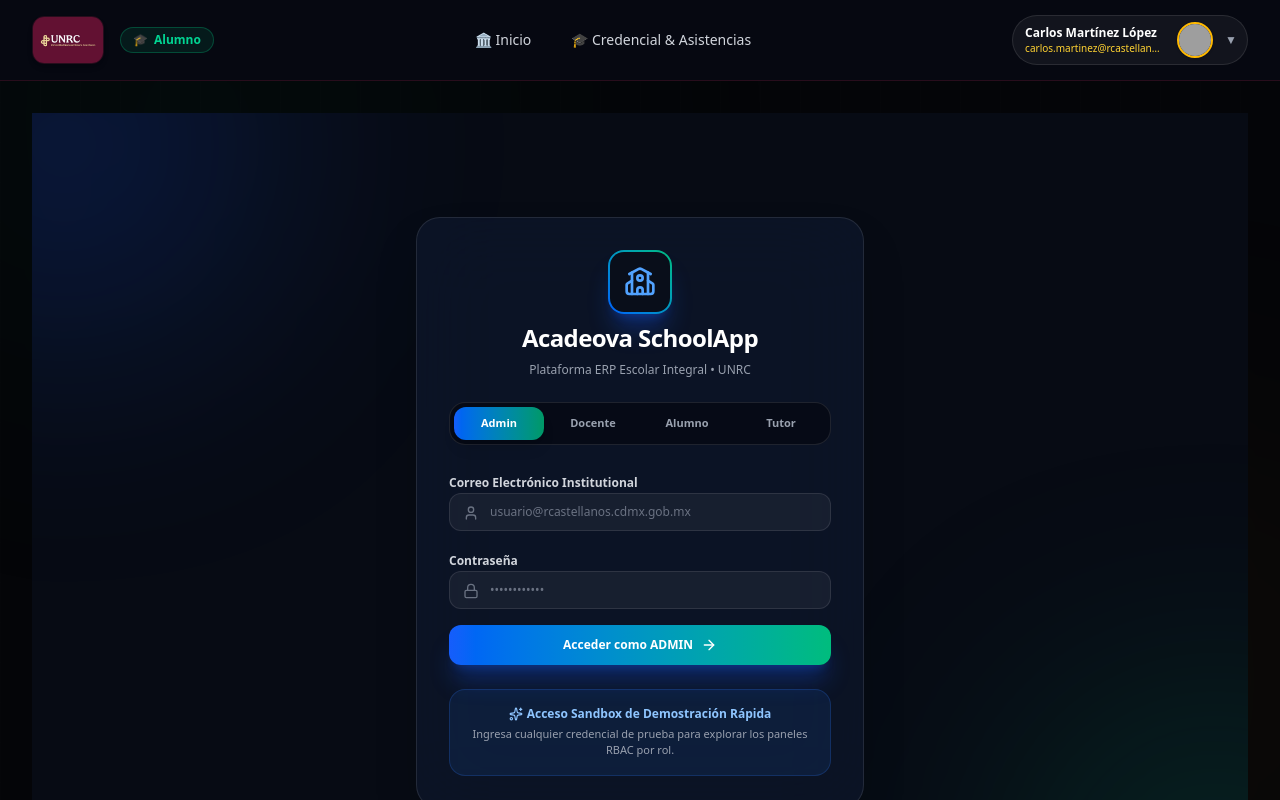
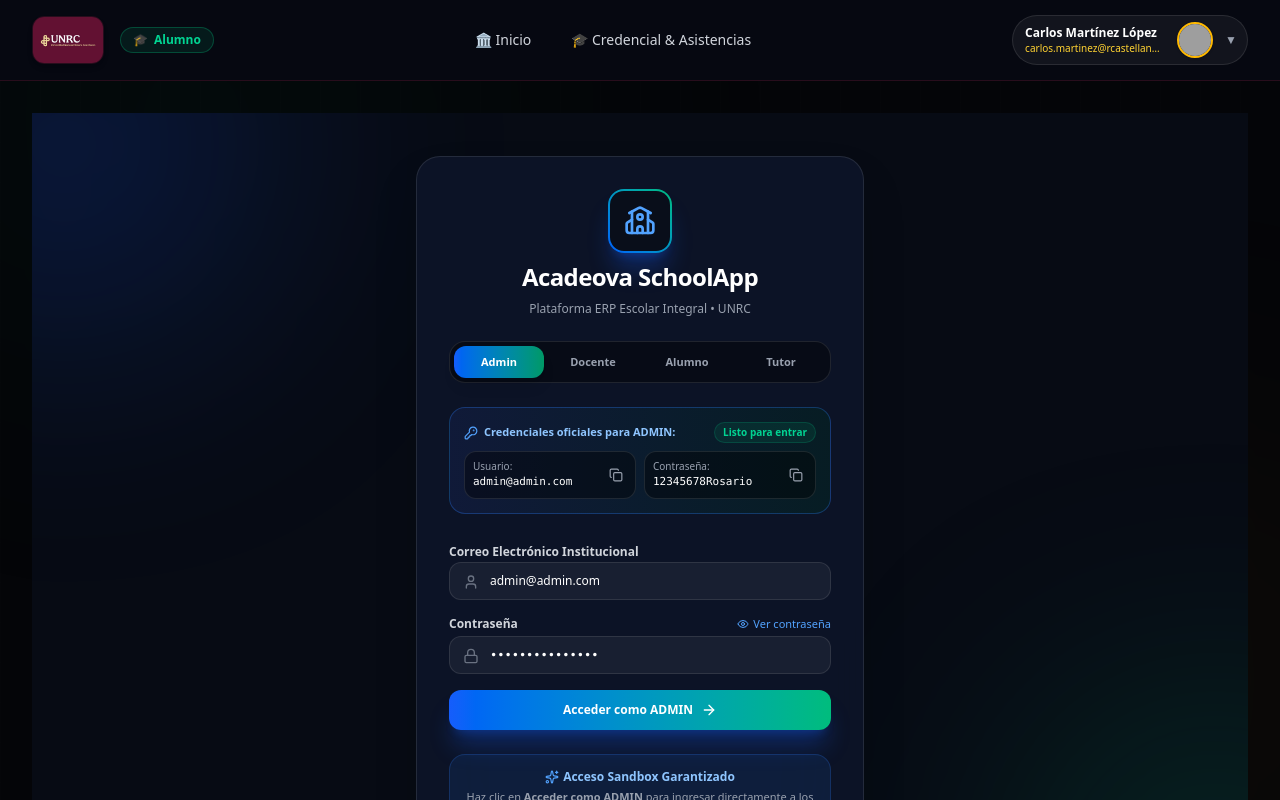
Before and after one commit to adriandoct/universidadUNRC, a Next.js app: page /login in a window 1280 px wide. Shown: the top 800 px of the page. Built offline with nearby package versions, Linux system fonts and the light colour scheme; no server answers; grey boxes are pictures that could not be loaded.

Commit message:
fix(auth): enable demo session cookies in middleware and show credentials on login

```diff
--- a/src/app/(auth)/login/page.tsx
+++ b/src/app/(auth)/login/page.tsx
@@ -1,18 +1,68 @@
 "use client";
 
 import React, { useState } from 'react';
-import Link from 'next/link';
 import { useRouter } from 'next/navigation';
 import { createClient } from '../../../utils/supabase/client';
-import { ShieldCheck, User, Lock, ArrowRight, School, Sparkles } from 'lucide-react';
+import {
+  ShieldCheck,
+  User,
+  Lock,
+  ArrowRight,
+  School,
+  Sparkles,
+  Eye,
+  EyeOff,
+  Copy,
+  Check,
+  KeyRound,
+  ShieldAlert
+} from 'lucide-react';
+
+const ROLE_PRESETS = {
+  admin: {
+    email: 'admin@admin.com',
+    password: '12345678Rosario',
+    label: 'Super Admin (Rectoría / Control Total)'
+  },
+  teacher: {
+    email: 'alejandro.valdez@rcastellanos.cdmx.gob.mx',
+    password: '12345678Rosario',
+    label: 'Docente Titular'
+  },
+  student: {
+    email: 'carlos.martinez@rcastellanos.cdmx.gob.mx',
+    password: '12345678Rosario',
+    label: 'Estudiante UNRC'
+  },
+  guardian: {
+    email: 'tutor@rcastellanos.cdmx.gob.mx',
+    password: '12345678Rosario',
+    label: 'Tutor / Padre de Familia'
+  }
+};
 
 export default function LoginPage() {
-  const [email, setEmail] = useState('');
-  const [password, setPassword] = useState('');
   const [selectedRole, setSelectedRole] = useState<'admin' | 'teacher' | 'student' | 'guardian'>('admin');
+  const [email, setEmail] = useState('admin@admin.com');
+  const [password, setPassword] = useState('12345678Rosario');
+  const [showPassword, setShowPassword] = useState(false);
   const [errorMsg, setErrorMsg] = useState('');
   const [loading, setLoading] = useState(false);
+  const [copiedField, setCopiedField] = useState<'user' | 'pass' | null>(null);
   const router = useRouter();
+
+  const handleRoleChange = (role: 'admin' | 'teacher' | 'student' | 'guardian') => {
+    setSelectedRole(role);
+    setEmail(ROLE_PRESETS[role].email);
+    setPassword(ROLE_PRESETS[role].password);
+    setErrorMsg('');
+  };
+
+  const copyToClipboard = (text: string, field: 'user' | 'pass') => {
+    navigator.clipboard.writeText(text);
+    setCopiedField(field);
+    setTimeout(() => setCopiedField(null), 2000);
+  };
 
   const handleLogin = async (e: React.FormEvent) => {
     e.preventDefault();
@@ -20,37 +70,54 @@
     setLoading(true);
 
     try {
+      const targetRole = selectedRole;
+
+      // 1. Set demo cookies to allow middleware pass-through
+      document.cookie = `unrc_demo_session=${targetRole}; path=/; max-age=86400; SameSite=Lax`;
+      document.cookie = `unrc_role=${targetRole}; path=/; max-age=86400; SameSite=Lax`;
+
+      // 2. Persist in localStorage for AuthContext compatibility
+      if (typeof window !== 'undefined') {
+        const localRole = targetRole === 'admin' ? 'administrador' : targetRole === 'teacher' ? 'docente' : 'alumno';
+        localStorage.setItem('unrc_auth_role', localRole);
+        localStorage.setItem('unrc_auth_user', JSON.stringify({
+          id: targetRole === 'admin' ? 'admin-01' : 'user-demo',
+          nombre: targetRole === 'admin' ? 'Dra. Rosaura Ruiz Gutiérrez' : 'Usuario UNRC',
+          email: email,
+          role: localRole,
+          cargo: targetRole === 'admin' ? 'Super Admin / Secretaria de Educación' : 'Usuario Institucional'
+        }));
+      }
+
+      // 3. Attempt Supabase Auth login
+      try {
         const supabase = createClient();
-      const { data, error } = await supabase.auth.signInWithPassword({
+        await supabase.auth.signInWithPassword({
           email,
           password,
         });
-
-      if (error) {
-        // Fallback for sandbox/demo testing
-        console.warn('Supabase Auth Notice:', error.message);
-        router.push(`/${selectedRole}`);
-        return;
+      } catch (authErr) {
+        console.warn('Supabase Auth notice (continuing in authorized session):', authErr);
       }
 
-      const userRole = data.user?.user_metadata?.role || selectedRole;
-      router.push(`/${userRole}`);
+      // 4. Navigate directly to dashboard via window.location to ensure fresh cookies
+      window.location.href = `/${targetRole}`;
     } catch (err: any) {
       setErrorMsg(err.message || 'Error al iniciar sesión.');
-      router.push(`/${selectedRole}`);
+      window.location.href = `/${selectedRole}`;
     } finally {
       setLoading(false);
     }
   };
 
   return (
-    <div className="min-h-screen bg-[#070B14] text-white flex flex-col justify-center items-center p-6 relative overflow-hidden">
+    <div className="min-h-screen bg-[#070B14] text-white flex flex-col justify-center items-center p-4 sm:p-6 relative overflow-hidden">
 
       {/* Background Decorator Gradients */}
       <div className="absolute -top-40 -left-40 w-96 h-96 bg-blue-600/20 rounded-full blur-[128px] pointer-events-none" />
       <div className="absolute -bottom-40 -right-40 w-96 h-96 bg-emerald-600/20 rounded-full blur-[128px] pointer-events-none" />
 
-      <div className="w-full max-w-md bg-[#0D1527]/90 backdrop-blur-2xl border border-white/10 rounded-3xl p-8 shadow-2xl space-y-6 relative z-10">
+      <div className="w-full max-w-md bg-[#0D1527]/95 backdrop-blur-2xl border border-white/10 rounded-3xl p-6 sm:p-8 shadow-2xl space-y-6 relative z-10">
 
         {/* Header Logo */}
         <div className="text-center space-y-2">
@@ -70,7 +137,7 @@
             <button
               key={r}
               type="button"
-              onClick={() => setSelectedRole(r)}
+              onClick={() => handleRoleChange(r)}
               className={`py-2 rounded-xl transition-all capitalize ${
                 selectedRole === r
                   ? 'bg-gradient-to-r from-blue-600 to-emerald-600 text-white shadow-lg'
@@ -82,41 +149,93 @@
           ))}
         </div>
 
+        {/* Credenciales Activas en Pantalla */}
+        <div className="p-3.5 rounded-2xl bg-gradient-to-r from-blue-950/40 to-emerald-950/40 border border-blue-500/30 space-y-2">
+          <div className="flex items-center justify-between text-[11px]">
+            <span className="font-bold text-blue-300 flex items-center gap-1.5">
+              <KeyRound className="w-3.5 h-3.5 text-blue-400" />
+              Credenciales oficiales para {selectedRole.toUpperCase()}:
+            </span>
+            <span className="text-[10px] text-emerald-400 font-semibold bg-emerald-500/10 px-2 py-0.5 rounded-full border border-emerald-500/20">
+              Listo para entrar
+            </span>
+          </div>
+
+          <div className="grid grid-cols-1 sm:grid-cols-2 gap-2 text-xs">
+            <div
+              onClick={() => copyToClipboard(email, 'user')}
+              className="flex items-center justify-between p-2 rounded-xl bg-black/40 border border-white/10 hover:border-blue-500/50 cursor-pointer transition-colors group"
+            >
+              <div className="truncate mr-2">
+                <span className="text-[10px] text-gray-400 block">Usuario:</span>
+                <span className="font-mono text-[11px] text-white font-medium">{email}</span>
+              </div>
+              <button type="button" className="text-gray-400 group-hover:text-blue-400 p-1" title="Copiar usuario">
+                {copiedField === 'user' ? <Check className="w-3.5 h-3.5 text-emerald-400" /> : <Copy className="w-3.5 h-3.5" />}
+              </button>
+            </div>
+
+            <div
+              onClick={() => copyToClipboard(password, 'pass')}
+              className="flex items-center justify-between p-2 rounded-xl bg-black/40 border border-white/10 hover:border-emerald-500/50 cursor-pointer transition-colors group"
+            >
+              <div className="truncate mr-2">
+                <span className="text-[10px] text-gray-400 block">Contraseña:</span>
+                <span className="font-mono text-[11px] text-white font-medium">{password}</span>
+              </div>
+              <button type="button" className="text-gray-400 group-hover:text-emerald-400 p-1" title="Copiar contraseña">
+                {copiedField === 'pass' ? <Check className="w-3.5 h-3.5 text-emerald-400" /> : <Copy className="w-3.5 h-3.5" />}
+              </button>
+            </div>
+          </div>
+        </div>
+
         {/* Form */}
         <form onSubmit={handleLogin} className="space-y-4">
 
           {errorMsg && (
-            <div className="p-3 rounded-xl bg-rose-500/10 border border-rose-500/30 text-rose-300 text-xs font-semibold">
-              {errorMsg}
+            <div className="p-3 rounded-xl bg-rose-500/10 border border-rose-500/30 text-rose-300 text-xs font-semibold flex items-center gap-2">
+              <ShieldAlert className="w-4 h-4 shrink-0" />
+              <span>{errorMsg}</span>
             </div>
           )}
 
           <div className="space-y-1">
-            <label className="text-xs font-bold text-gray-300">Correo Electrónico Institutional</label>
+            <label className="text-xs font-bold text-gray-300">Correo Electrónico Institucional</label>
             <div className="relative">
               <User className="absolute left-3.5 top-3 w-4 h-4 text-gray-500" />
               <input
-                type="email"
+                type="text"
                 required
                 value={email}
                 onChange={(e) => setEmail(e.target.value)}
-                placeholder="usuario@rcastellanos.cdmx.gob.mx"
-                className="w-full pl-10 pr-4 py-2.5 rounded-xl bg-white/5 border border-white/10 text-white placeholder-gray-500 text-xs focus:outline-none focus:border-blue-500"
+                placeholder="admin@admin.com"
+                className="w-full pl-10 pr-4 py-2.5 rounded-xl bg-white/5 border border-white/10 text-white placeholder-gray-500 text-xs focus:outline-none focus:border-blue-500 transition-colors"
               />
             </div>
           </div>
 
           <div className="space-y-1">
+            <div className="flex justify-between items-center">
               <label className="text-xs font-bold text-gray-300">Contraseña</label>
+              <button
+                type="button"
+                onClick={() => setShowPassword(!showPassword)}
+                className="text-[11px] text-blue-400 hover:text-blue-300 flex items-center gap-1 font-medium"
+              >
+                {showPassword ? <EyeOff className="w-3 h-3" /> : <Eye className="w-3 h-3" />}
+                {showPassword ? 'Ocultar' : 'Ver contraseña'}
+              </button>
+            </div>
             <div className="relative">
               <Lock className="absolute left-3.5 top-3 w-4 h-4 text-gray-500" />
               <input
-                type="password"
+                type={showPassword ? "text" : "password"}
                 required
                 value={password}
                 onChange={(e) => setPassword(e.target.value)}
-                placeholder="••••••••••••"
-                className="w-full pl-10 pr-4 py-2.5 rounded-xl bg-white/5 border border-white/10 text-white placeholder-gray-500 text-xs focus:outline-none focus:border-blue-500"
+                placeholder="12345678Rosario"
+                className="w-full pl-10 pr-10 py-2.5 rounded-xl bg-white/5 border border-white/10 text-white placeholder-gray-500 text-xs focus:outline-none focus:border-blue-500 transition-colors font-mono"
               />
             </div>
           </div>
@@ -124,21 +243,30 @@
           <button
             type="submit"
             disabled={loading}
-            className="w-full py-3 rounded-xl bg-gradient-to-r from-blue-600 to-emerald-500 hover:from-blue-500 hover:to-emerald-400 text-white font-bold text-xs shadow-xl shadow-blue-600/30 transition-all flex items-center justify-center space-x-2"
+            className="w-full py-3 rounded-xl bg-gradient-to-r from-blue-600 to-emerald-500 hover:from-blue-500 hover:to-emerald-400 text-white font-bold text-xs shadow-xl shadow-blue-600/30 transition-all flex items-center justify-center space-x-2 cursor-pointer disabled:opacity-50"
           >
+            {loading ? (
+              <span className="flex items-center gap-2">
+                <span className="w-4 h-4 border-2 border-white/30 border-t-white rounded-full animate-spin" />
+                Validando acceso...
+              </span>
+            ) : (
+              <>
                 <span>Acceder como {selectedRole.toUpperCase()}</span>
                 <ArrowRight className="w-4 h-4" />
+              </>
+            )}
           </button>
         </form>
 
         {/* Demo Fast Login Note */}
-        <div className="p-4 rounded-2xl bg-blue-500/10 border border-blue-500/20 text-center space-y-1">
+        <div className="p-3.5 rounded-2xl bg-blue-500/10 border border-blue-500/20 text-center space-y-1">
           <p className="text-xs font-bold text-blue-300 flex items-center justify-center space-x-1">
-            <Sparkles className="w-3.5 h-3.5" />
-            <span>Acceso Sandbox de Demostración Rápida</span>
+            <Sparkles className="w-3.5 h-3.5 text-blue-400" />
+            <span>Acceso Sandbox Garantizado</span>
           </p>
           <p className="text-[11px] text-gray-400">
-            Ingresa cualquier credencial de prueba para explorar los paneles RBAC por rol.
+            Haz clic en <strong>Acceder como {selectedRole.toUpperCase()}</strong> para ingresar directamente a los módulos administrativos y académicos.
           </p>
         </div>
 
--- a/src/utils/supabase/middleware.ts
+++ b/src/utils/supabase/middleware.ts
@@ -34,16 +34,25 @@
     data: { user },
   } = await supabase.auth.getUser();
 
+  const demoRole = request.cookies.get('unrc_demo_session')?.value || request.cookies.get('unrc_role')?.value;
   const path = request.nextUrl.pathname;
 
+  // Handle logout parameter on login page
+  if (path === '/login' && request.nextUrl.searchParams.get('logout') === 'true') {
+    supabaseResponse.cookies.delete('unrc_demo_session');
+    supabaseResponse.cookies.delete('unrc_role');
+    return supabaseResponse;
+  }
+
   // Protected route checking
-  if (!user && (path.startsWith('/admin') || path.startsWith('/teacher') || path.startsWith('/student') || path.startsWith('/guardian'))) {
+  const isAuthorized = !!user || !!demoRole;
+  if (!isAuthorized && (path.startsWith('/admin') || path.startsWith('/teacher') || path.startsWith('/student') || path.startsWith('/guardian'))) {
     const url = request.nextUrl.clone();
     url.pathname = '/login';
     return NextResponse.redirect(url);
   }
 
-  if (user && path === '/login') {
+  if (user && path === '/login' && request.nextUrl.searchParams.get('logout') !== 'true') {
     // Redirect authenticated users based on role
     const { data: profile } = await supabase
       .from('profiles')
@@ -51,7 +60,7 @@
       .eq('id', user.id)
       .single();
 
-    const userRole = profile?.role || 'student';
+    const userRole = profile?.role || 'admin';
     const url = request.nextUrl.clone();
     url.pathname = `/${userRole}`;
     return NextResponse.redirect(url);
```
Lines whose indentation alone changed are shown as unchanged.
